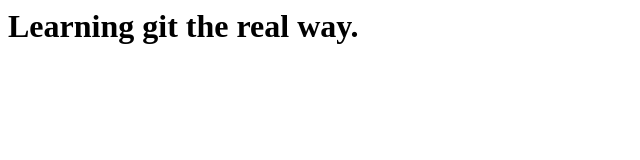
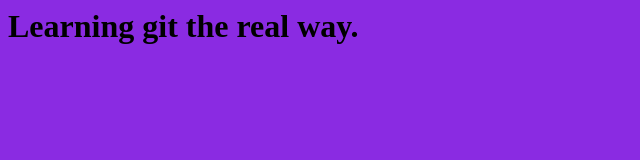
Before and after one commit to Mortal22Soul/learning_git, a plain HTML site: page index.html in a window 1280 px wide. Shown: the whole page, without its empty margins (0-640 px from the left). Drawn offline with Linux system fonts and the light colour scheme.

Commit message:
added styles.css

```diff
--- a/index.html
+++ b/index.html
@@ -3,6 +3,7 @@
     <meta charset="UTF-8" />
     <meta http-equiv="X-UA-Compatible" content="IE=edge" />
     <meta name="viewport" content="width=device-width, initial-scale=1.0" />
+    <link rel="stylesheet" href="styles.css" />
     <title>Document</title>
   </head>
   <body>
--- /dev/null
+++ b/styles.css
@@ -0,0 +1,3 @@
+body {
+  background-color: blueviolet;
+}
```
Also changed, not shown: 1 other file.
